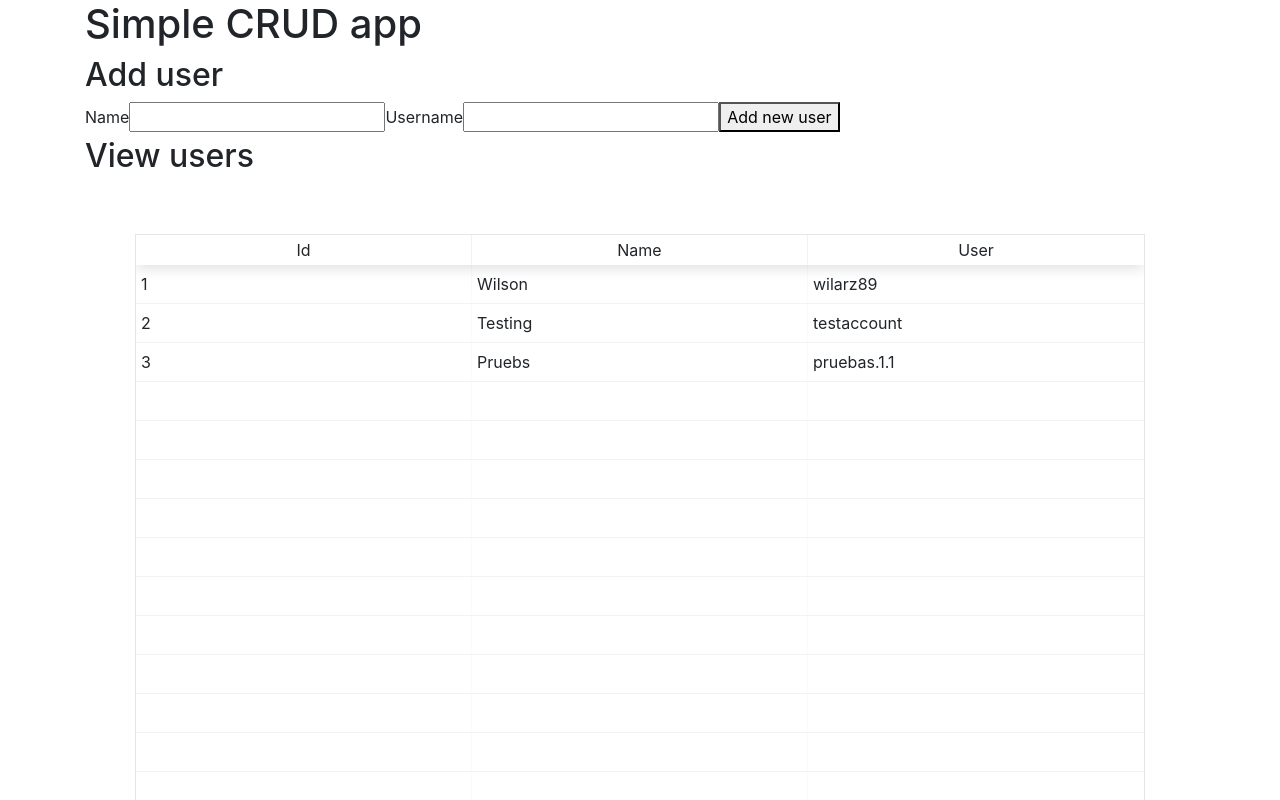
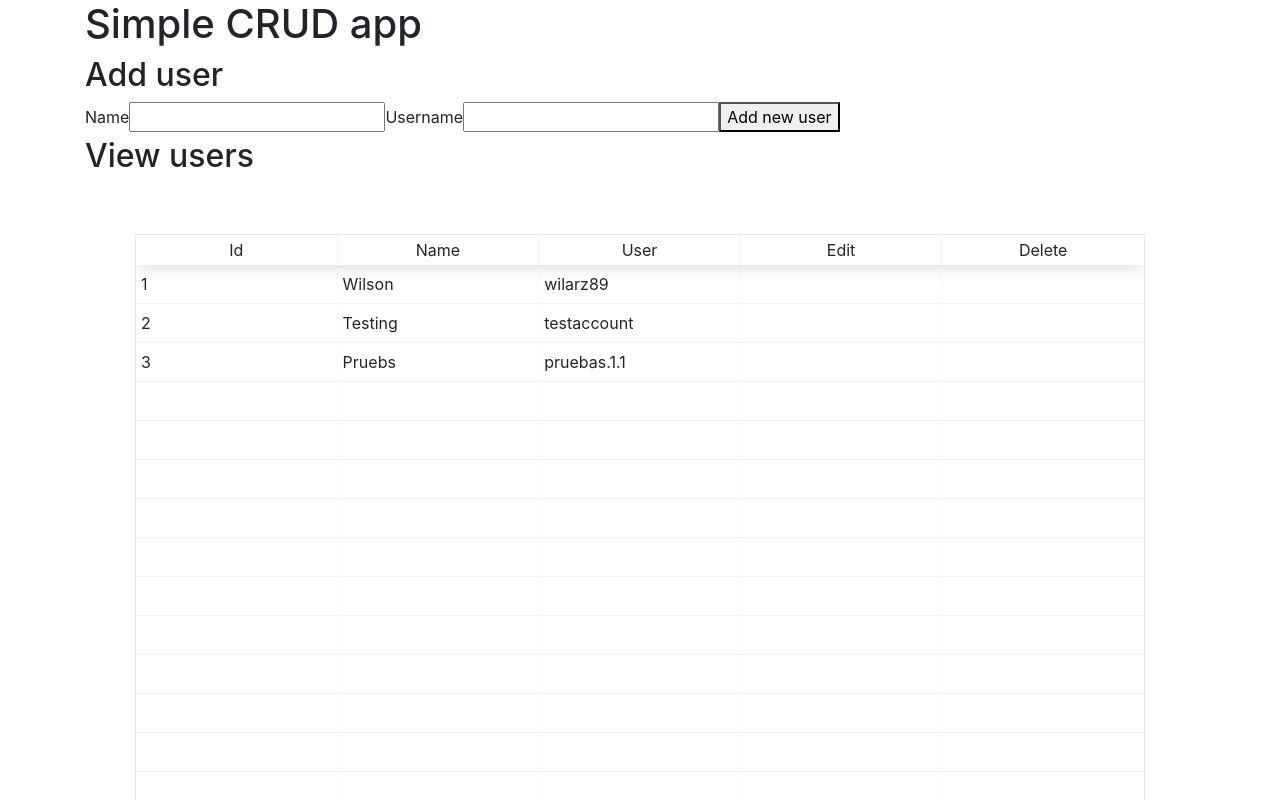
Before and after one commit to wilarz89/ReactCRUD, a React (Create React App) app: page / in a window 1280 px wide. Shown: the top 800 px of the page. Built offline with nearby package versions, Linux system fonts and the light colour scheme.

Commit message:
added libraries,user table

```diff
--- a/src/tables/UserTable.js
+++ b/src/tables/UserTable.js
@@ -8,6 +8,15 @@ const usersData = [
     { id: 2, name: 'Testing', username: 'testaccount' },
     { id: 3, name: 'Pruebs', username: 'pruebas.1.1' },
 ];
+
+	// const deleteUser = id => {
+	// 	setEditing(false)
+
+	// 	setUsers(users.filter(user => user.id !== id))
+	// }
+
+	// const updateUser = (id, updatedUser) => {
+	// 	setEditing(false)
 
 const columns = [
     {
@@ -28,6 +37,23 @@ const columns = [
     accessor: 'username',
     style: { whiteSpace: 'unset' },
     },
+    {
+        Header:'Edit',
+        Cell: row => (
+            <div>
+                {/* <button onClick={() => handleEdit(row.original)}>Edit</button> */}
+            </div>
+        )
+        },
+        {
+        Header:'Delete',
+        Cell: row => (
+            <div>
+            {/* <button onClick={() => handleDelete(row.original)}>Delete</button> */}
+            </div>
+
+        )
+        },
 ]
 
 const UserTable = props => {
@@ -41,4 +67,4 @@ const UserTable = props => {
     );
 }
 
-export default UserTable
+export default UserTable;
```
